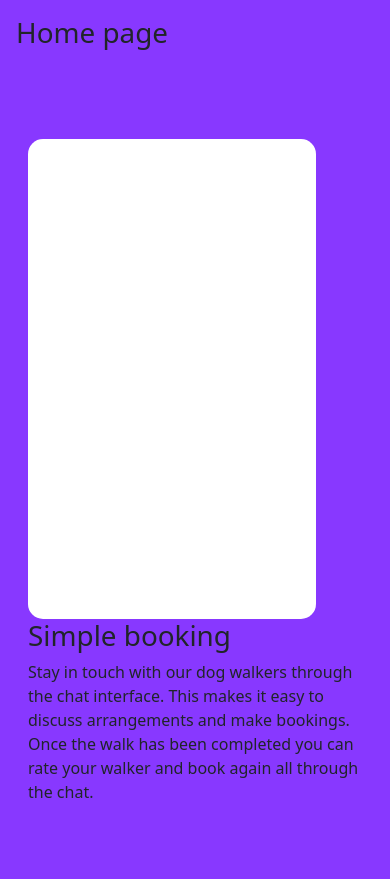
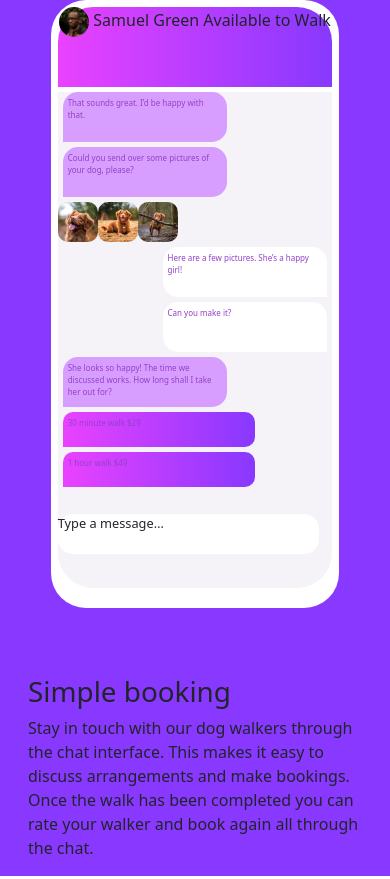
Before and after one commit to agomez99/LandingPageChatApp, a plain HTML site: page index.html in a window 390 px wide. Shown: the top 879 px of the page. Drawn offline with nearby package versions, Linux system fonts and the light colour scheme.

Commit message:
phone css

```diff
--- a/index.html
+++ b/index.html
@@ -1,5 +1,6 @@
 <!DOCTYPE html>
 <html lang="en">
+
 <head>
   <meta charset="UTF-8">
   <meta name="viewport" content="width=device-width, initial-scale=1.0">
@@ -8,12 +9,13 @@
   <title>Frontend Mentor | [Challenge Name Here]</title>
   <link rel="stylesheet" href="styles.css" />
   <script type="module" src="script.js"></script>
-    <link href="https://cdn.jsdelivr.net/npm/bootstrap@5.3.1/dist/css/bootstrap.min.css" rel="stylesheet" integrity="sha384-4bw+/aepP/YC94hEpVNVgiZdgIC5+VKNBQNGCHeKRQN+PtmoHDEXuppvnDJzQIu9" crossorigin="anonymous">
+  <link href="https://cdn.jsdelivr.net/npm/bootstrap@5.3.1/dist/css/bootstrap.min.css" rel="stylesheet"
+    integrity="sha384-4bw+/aepP/YC94hEpVNVgiZdgIC5+VKNBQNGCHeKRQN+PtmoHDEXuppvnDJzQIu9" crossorigin="anonymous">
 </head>
+
 <body>
 
   <main>
-      <h1>Home page</h1>
 
     <div class="container ">
       <div class="row align-items-start">
@@ -21,45 +23,73 @@
           <div class="phone-section">
 
             <div class="phone">
+              <div class="top-section">
+                <img src="./images/avatar.jpg" class="avatar" alt="avatar" />
+                Samuel Green
+                Available to Walk
+              </div>
+              <div class="screen">
+
+                <div class="from-message">
+                  That sounds great. I’d be happy with that.
+                </div>
+
+                <div class="from-message">
+                  Could you send over some pictures of your dog, please?
+                </div>
+
+                  <div class="d-flex">
+                    <img src="./images/dog-image-1.jpg" alt="dog-image-1" class="dog-pic  ms-xl-auto"/>
+                    <img src="./images/dog-image-2.jpg" alt="dog-image-2" class="dog-pic"/>
+                    <img src="./images/dog-image-3.jpg" alt="dog-image-3" class="dog-pic"/>
+                  </div>
+                  <div class="to-message">
+                    Here are a few pictures. She’s a happy girl!
+                </div>
+                <div class="to-message">
+
+                  Can you make it?
 
                 </div>
+                <div class="from-message">
+                  She looks so happy! The time we discussed works. How long shall I take her out for?
+
+                </div>
+                <div class="price-message">
+                  30 minute walk $29
+                </div>
+                <div class="price-message">
+                  1 hour walk $49
+                </div>
+
+                <div class="message">
+                  Type a message…
+                </div>
+
+
 
             </div>
             </div>
+          </div>
+        </div>
         <div class="col-md 12 col-sm-12">
-
+          <div class="info">
           <h1>Simple booking</h1>
 
           <p>Stay in touch with our dog walkers through the chat interface. This makes it easy to
             discuss arrangements and make bookings. Once the walk has been completed you can rate
             your walker and book again all through the chat.</p>
         </div>
+      </div>
 
       </div>
     </div>
 
-      Samuel Green
-  Available to Walk
-
-  That sounds great. I’d be happy with that.
-
-  Could you send over some pictures of your dog, please?
-
-  Here are a few pictures. She’s a happy girl!
-
-  Can you make it?
-
-  She looks so happy! The time we discussed works. How long shall I take her out for?
-
-  30 minute walk
-  $29
-
-  1 hour walk
-  $49
-
-  Type a message…
 
   </main>
-    <script src="https://cdn.jsdelivr.net/npm/bootstrap@5.3.1/dist/js/bootstrap.bundle.min.js" integrity="sha384-HwwvtgBNo3bZJJLYd8oVXjrBZt8cqVSpeBNS5n7C8IVInixGAoxmnlMuBnhbgrkm" crossorigin="anonymous"></script>
+  <script src="https://cdn.jsdelivr.net/npm/bootstrap@5.3.1/dist/js/bootstrap.bundle.min.js"
+    integrity="sha384-HwwvtgBNo3bZJJLYd8oVXjrBZt8cqVSpeBNS5n7C8IVInixGAoxmnlMuBnhbgrkm"
+    crossorigin="anonymous"></script>
 </body>
+
 </html>
--- a/styles.css
+++ b/styles.css
@@ -2,7 +2,12 @@
   box-sizing: border-box;
 }
 :root{
+  --lightmagneta:  hsl(293, 100%, 63%);
 --lightviolet: hsl(264, 100%, 61%);
+--moderateviolet: hsl(276, 55%, 52%);
+--paleviolet:hsl(276, 100%, 81%);
+--lightgrayviolet:hsl(270, 20%, 96%);
+--white: hsl(0, 0%, 100%);
 }
 body {
   margin: 0;
@@ -27,10 +32,89 @@ h1 {
   font-weight: bold;
   font-size: 1.5rem;
 }
-
+.phone-section{
+  display: flex;
+  align-items: center;
+  justify-content: center;
+}
 .phone{
-  height:30rem;
+  height:38rem;
   width:18rem;
   background-color: white;
+  border-radius: 35px;
+  padding:2%;
+  text-align: center;
+}
+.screen{
+background-color: var(--lightgrayviolet);
+height: 31rem;
+border-radius: 0px 0px 35px 35px;
+}
+.top-section{
+  height:80px;;
+ background-image:linear-gradient(90deg,hsl(293, 100%, 63%), hsl(264, 100%, 61%));
+ border-radius: 35px 35px 0px 0px;
+}
+.avatar{
+  height:30px;
+  border-radius: 50px;
+}
+.from-message{
+  font-size: 0.5rem;
+  border-radius: 15px 15px 15px 0px;
+  text-align: left;
+  height:50px;
+  color: var(--moderateviolet);
+  background-color: var(--paleviolet);
+  width: 60%;
+  padding: 5px;
+  margin:5px;
+}
+
+
+.to-message{
+  font-size: 0.5rem;
+  border-radius: 15px 15px 0px 15px;
+  text-align: left;
+  height:50px;
+  color: var(--moderateviolet);
+  width: 60%;
+  padding: 5px;
+  margin:5px;
+  margin-left: auto;
+  background-color: var(--white);
+}
+
+.price-message{
+  font-size: 0.5rem;
+  border-radius: 10px 10px 10px 0px;
+  text-align: left;
+  height:35px;
+  color: var(--moderateviolet);
+  background-image:linear-gradient(90deg,hsl(293, 100%, 63%), hsl(264, 100%, 61%));
+  width: 70%;
+  padding: 5px;
+  margin:5px;
+}
+.dog-pic{
+  height:40px;
+  border-radius:10px;
+}
+
+.info{
+  justify-content: center;
+  align-content: center;
+  align-items: center;
+  margin-top:20%;
+  margin-bottom: auto;
+}
+.message{
+  background-color: var(--white);
   border-radius: 15px;
+  height:40px;
+  font-size: 0.8rem;
+  text-align: left;
+  margin-top: 10%;
+  padding-bottom: 5%;
+  width:95%;
 }
```
Also changed, not shown: page2.html (deleted, +0 -19 lines). Lines whose indentation alone changed are shown as unchanged.
